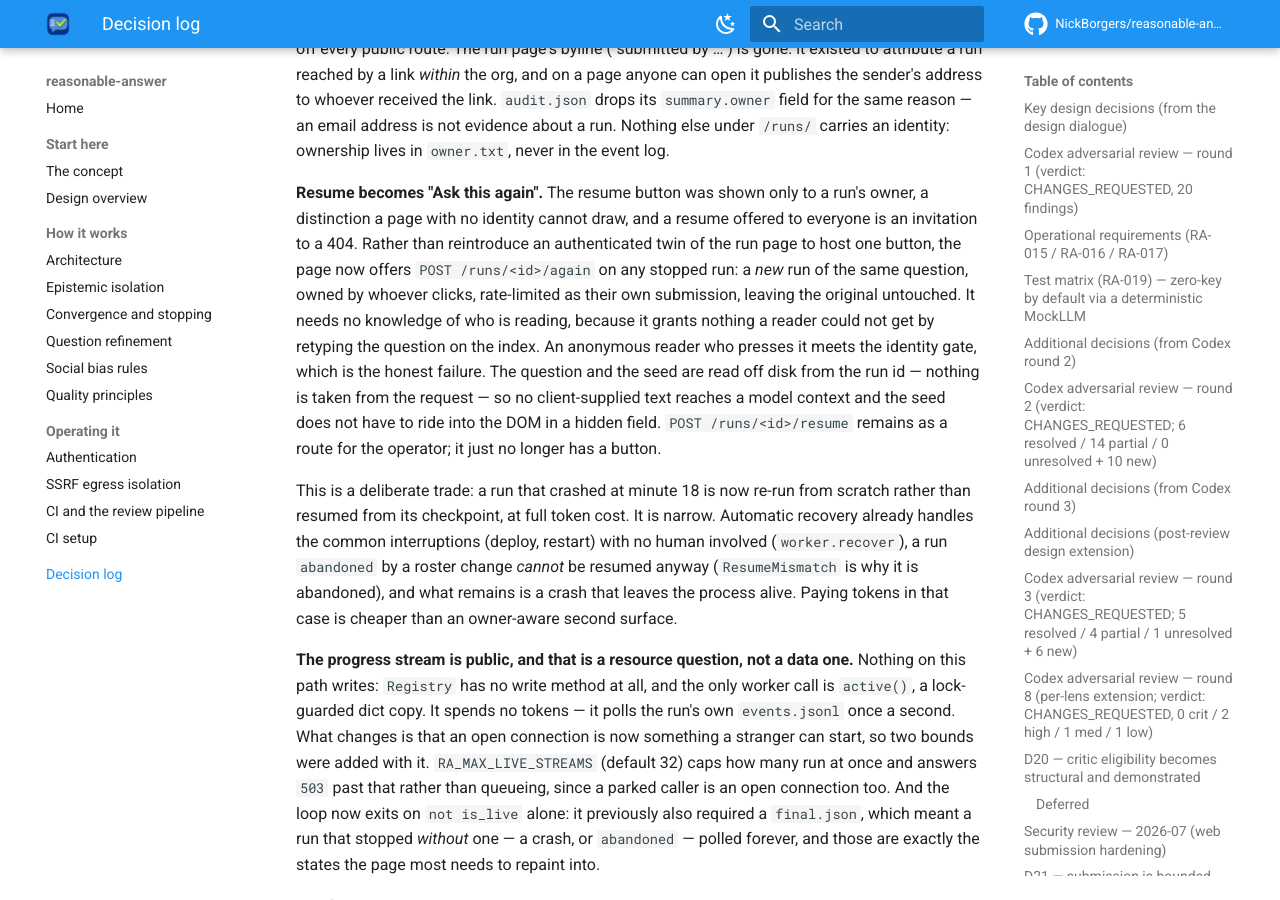
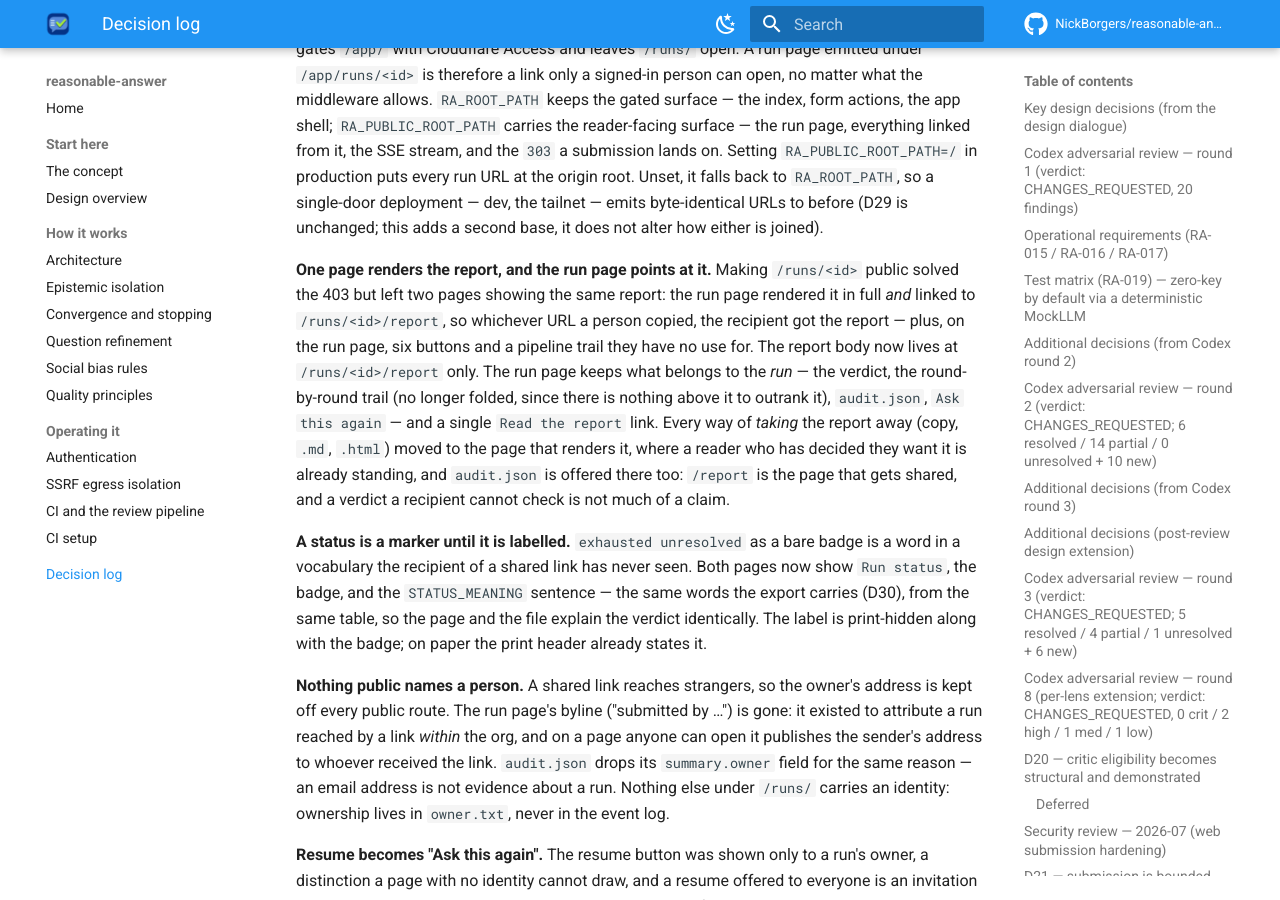
Before and after one commit to NickBorgers/reasonable-answer, an MkDocs documentation site: the page built from docs/decisions.md, in a window 1280 px wide and 900 px high, scrolled down 42722 px. Built offline with MkDocs 1.6.1 and Material for MkDocs 9.7.7, drawn with Linux system fonts in a browser that asks for light colours; comment, search, counter and statistics services are not loaded; some of the changed text lies outside the part shown.

Commit message:
Render the report on one page, and say what a status means (#91)
* Render the report on one page, and say what a status means

The run page rendered the report in full *and* linked to /runs/<id>/report,
so the two pages were near-duplicates and the run page carried six buttons.
Whichever URL a reader copied, the recipient got the report -- plus, from the
run page, a pipeline trail they have no use for.

The report body now lives at /runs/<id>/report only. The run page keeps what
belongs to the run: the verdict, the round-by-round trail (no longer folded,
since nothing above it outranks it), audit.json, Ask this again, and one
"Read the report" link. Every way of taking the report away -- copy, .md,
.html -- moved to the page that renders it, and audit.json is offered there
too: /report is the page that gets shared, and a verdict a recipient cannot
check is not much of a claim.

The report.md button is gone from both pages. Beside "Download .md" it
advertised what reads like the same file, differing only by the review record
-- the one thing D30 exists to keep attached. The route stays, unlinked, for
anything that hashes or diffs an artifact.

Status stops being a bare marker. Both pages show "Run status", the badge, and
the STATUS_MEANING sentence, from the same table the export uses, so a stranger
handed the link reads "exhausted unresolved" and learns what it means. The
label is print-hidden with the badge; the print header already states it.

D30 and D35 record the go-forward shape rather than a new decision number.

Co-Authored-By: Claude Opus 5 (1M context) <noreply@anthropic.com>

* fix: address reviewer findings (cycle 1, cold)

Resolved the one blocker (docs/docs-public-sharing-drift-1). Rewrote README's 'Sharing a result' intro so a shared run is a link — every GET under /runs/ is public (D35) — with files as the durable alternative, matching docs/authentication.md and the D35 prose this PR added. Also appended a D35 supersession blockquote to D30's stale 'not a share link' rationale, using the repo's existing supersession idiom. ruff clean; full non-live suite passes.

Addressed:
  - docs/docs-public-sharing-drift-1

---------

Co-authored-by: Claude Opus 5 (1M context) <noreply@anthropic.com>
Co-authored-by: reasonable-answer agent <ci@reasonable-answer.local>

```diff
--- a/docs/decisions.md
+++ b/docs/decisions.md
@@ -811,7 +811,11 @@ hash, outstanding defects, warnings. Three surfaces, one renderer (`export.py`):
 | the print stylesheet | `Save as PDF` from a browser, which is where a shared report usually ends up |
 
 `report.md` is unchanged and stays the raw shipped artifact, so anything that hashes or diffs a
-report is unaffected by the record being added elsewhere.
+report is unaffected by the record being added elsewhere. It is a *route*, not a button: offered
+next to `Download .md` it advertised what reads like the same file, differing only by the review
+record — the one thing this decision exists to keep attached — so the link was removed and the
+route left in place for the tooling that wants bytes. All three export surfaces are offered from
+`GET /runs/<id>/report`, the single page that renders a report (D35).
 
 **Why these three and not a share link.** A hosted link is the obvious answer and the wrong one
 here: it needs public exposure and an account for the recipient, which is well past the trusted-header
@@ -820,6 +824,12 @@ Files need neither. PDF is generated by the browser rather
 than by a server-side engine — the alternative costs a large dependency to reproduce a rendering
 path every reader already has, and the print stylesheet is the same stylesheet as the screen, so
 the printed page cannot drift from the page it was printed from.
+
+> Superseded in part by **D35**, which serves every `GET` under `/runs/` without an identity, so a
+> run page *is* now a share link that needs no account for the recipient. The export files stay for
+> the reasons above — the review record travels attached, PDF needs no server-side engine, and a
+> file reaches a recipient who cannot reach the host or outlives the retention sweep — but a link is
+> no longer confined to the invited audience.
 
 **Why the reviewer list is filtered by artifact hash.** A `CleanRecord` attests to one artifact
 (RC-001/RC-002). Earlier drafts collect their own, and listing those in an export would credit a
@@ -1275,6 +1285,23 @@ puts every run URL at the origin root. Unset, it falls back to `RA_ROOT_PATH`, s
 deployment — dev, the tailnet — emits byte-identical URLs to before (D29 is unchanged; this adds a
 second base, it does not alter how either is joined).
 
+**One page renders the report, and the run page points at it.** Making `/runs/<id>` public solved
+the 403 but left two pages showing the same report: the run page rendered it in full *and* linked
+to `/runs/<id>/report`, so whichever URL a person copied, the recipient got the report — plus, on
+the run page, six buttons and a pipeline trail they have no use for. The report body now lives at
+`/runs/<id>/report` only. The run page keeps what belongs to the *run* — the verdict, the
+round-by-round trail (no longer folded, since there is nothing above it to outrank it),
+`audit.json`, `Ask this again` — and a single `Read the report` link. Every way of *taking* the
+report away (copy, `.md`, `.html`) moved to the page that renders it, where a reader who has
+decided they want it is already standing, and `audit.json` is offered there too: `/report` is the
+page that gets shared, and a verdict a recipient cannot check is not much of a claim.
+
+**A status is a marker until it is labelled.** `exhausted unresolved` as a bare badge is a word in
+a vocabulary the recipient of a shared link has never seen. Both pages now show `Run status`, the
+badge, and the `STATUS_MEANING` sentence — the same words the export carries (D30), from the same
+table, so the page and the file explain the verdict identically. The label is print-hidden along
+with the badge; on paper the print header already states it.
+
 **Nothing public names a person.** A shared link reaches strangers, so the owner's address is kept
 off every public route. The run page's byline ("submitted by …") is gone: it existed to attribute a
 run reached by a link *within* the org, and on a page anyone can open it publishes the sender's
```
Also changed, not shown: README.md (+14 -6 lines), 3 other files.
